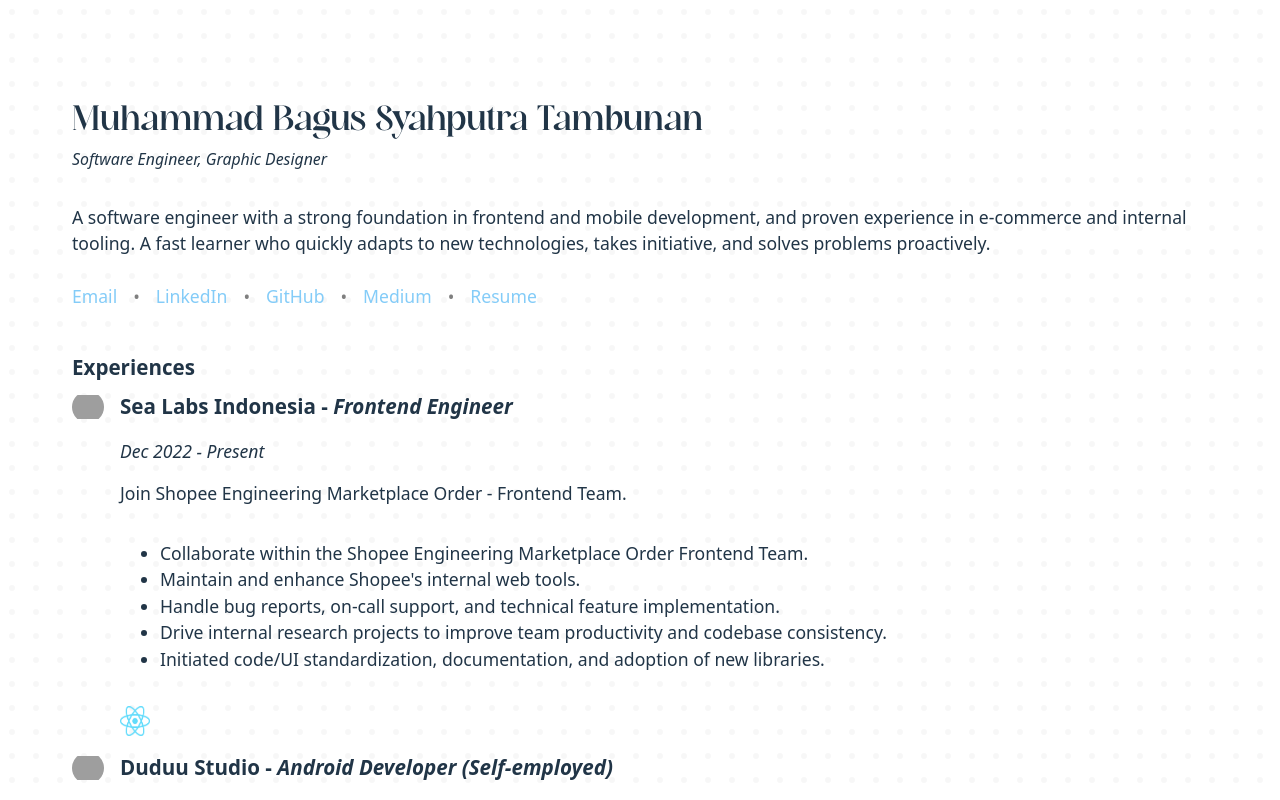
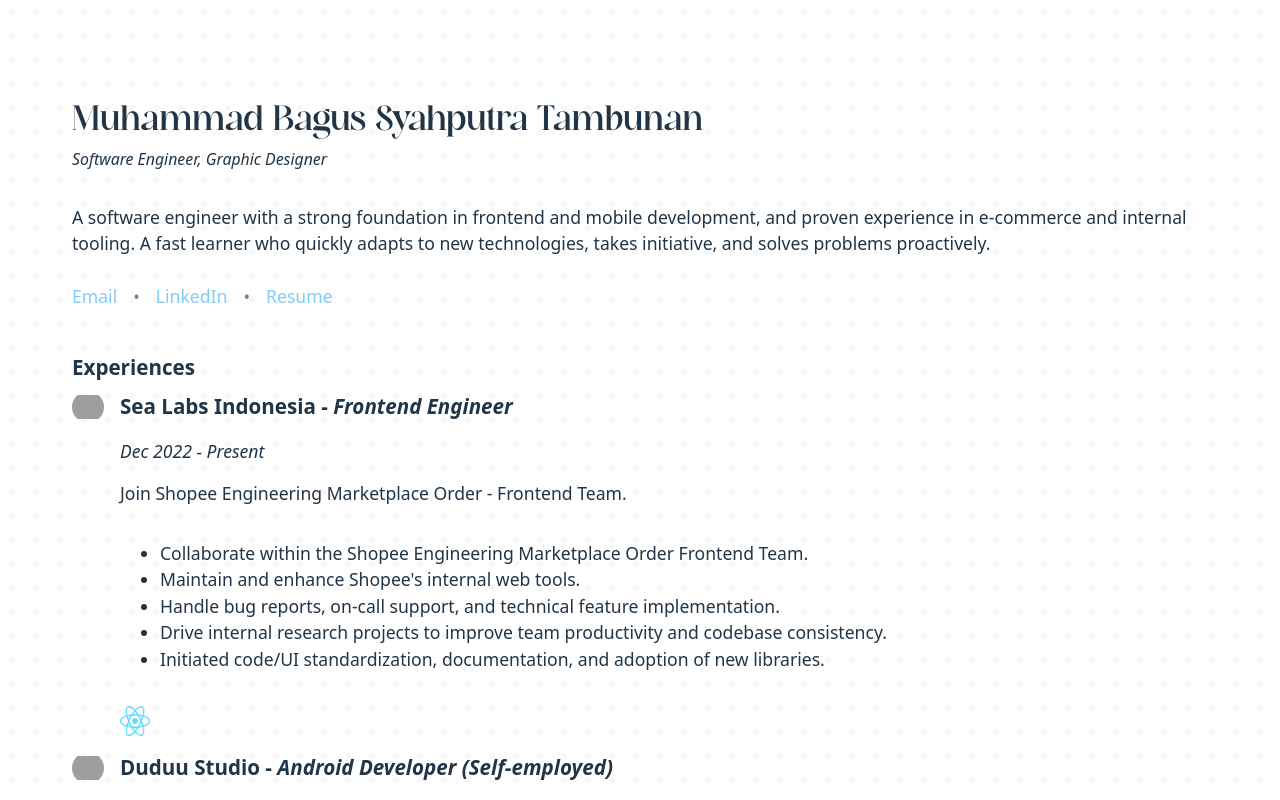
Before and after one commit to bagustambunan/software-engineer-portfolio-web, a React (Vite) app: page / in a window 1280 px wide. Both pictures are taken after a click on the button "💾 Download my profile". Shown: the top 800 px of the page. Built offline with nearby package versions, Linux system fonts and the light colour scheme; grey boxes are pictures that could not be loaded.

Commit message:
add more links

```diff
--- a/src/components/ContactList/index.tsx
+++ /dev/null
@@ -1,25 +0,0 @@
-import { Link } from "react-router-dom";
-import { Fragment } from "react/jsx-runtime";
-import styles from "./style.module.css";
-import Empty from "../Empty";
-import type { Contact } from "../../constants/types";
-
-export default function ContactList({ contacts }: { contacts?: Contact[] }) {
-  if (!contacts || contacts.length === 0) {
-    return <Empty />;
-  }
-  return (
-    <div className={styles.linksContainer}>
-      {contacts.map((contact, contactIndex) => (
-        <Fragment key={`contact-${contactIndex}`}>
-          <Link to={contact.link} target="_blank">
-            {contact.name}
-          </Link>
-          {contactIndex < contacts.length - 1 && (
-            <span className={styles.linkSeparator}>•</span>
-          )}
-        </Fragment>
-      ))}
-    </div>
-  );
-}
--- /dev/null
+++ b/src/components/LinkList/index.tsx
@@ -0,0 +1,25 @@
+import { Link } from "react-router-dom";
+import { Fragment } from "react/jsx-runtime";
+import styles from "./style.module.css";
+import Empty from "../Empty";
+import type { Link as LinkType } from "../../constants/types";
+
+export default function LinkList({ links }: { links?: LinkType[] }) {
+  if (!links || links.length === 0) {
+    return <Empty />;
+  }
+  return (
+    <div className={styles.linksContainer}>
+      {links.map((link, linkIndex) => (
+        <Fragment key={`link-${linkIndex}`}>
+          <Link to={link.link} target="_blank">
+            {link.name}
+          </Link>
+          {linkIndex < links.length - 1 && (
+            <span className={styles.linkSeparator}>•</span>
+          )}
+        </Fragment>
+      ))}
+    </div>
+  );
+}
--- a/src/constants/contact.ts
+++ /dev/null
@@ -1,22 +0,0 @@
-export const contacts = [
-  {
-    name: "Email",
-    link: "mailto:mhdbagus78@gmail.com",
-  },
-  {
-    name: "LinkedIn",
-    link: "https://www.linkedin.com/in/bagustambunan",
-  },
-  {
-    name: "GitHub",
-    link: "https://github.com/bagustambunan",
-  },
-  {
-    name: "Medium",
-    link: "https://bagustambunan.medium.com",
-  },
-  {
-    name: "Resume",
-    link: "https://www.cake.me/muhammad-bagus-syahputra-tambunan",
-  },
-];
--- /dev/null
+++ b/src/constants/link.ts
@@ -0,0 +1,40 @@
+import type { Link } from "./types";
+import { LinkType } from "./types";
+
+export const links: Link[] = [
+  {
+    name: "Email",
+    link: "mailto:mhdbagus78@gmail.com",
+    type: LinkType.CONTACT,
+  },
+  {
+    name: "LinkedIn",
+    link: "https://www.linkedin.com/in/bagustambunan",
+    type: LinkType.CONTACT,
+  },
+  {
+    name: "GitHub",
+    link: "https://github.com/bagustambunan",
+    type: LinkType.OTHER,
+  },
+  {
+    name: "Medium",
+    link: "https://bagustambunan.medium.com",
+    type: LinkType.OTHER,
+  },
+  {
+    name: "Resume",
+    link: "https://www.cake.me/muhammad-bagus-syahputra-tambunan",
+    type: LinkType.CONTACT,
+  },
+  {
+    name: "LINE Sticker Store (Pencil loves Paper)",
+    link: "https://line.me/S/shop/sticker/author/75954",
+    type: LinkType.OTHER,
+  },
+  {
+    name: "LINE Sticker Store (PECEL Stickers)",
+    link: "https://line.me/S/shop/sticker/author/89968",
+    type: LinkType.OTHER,
+  },
+];
--- a/src/constants/types.ts
+++ b/src/constants/types.ts
@@ -41,8 +41,14 @@
   emoji: string;
 };
 
-export type Contact = {
+export enum LinkType {
+  CONTACT = "contact",
+  OTHER = "other",
+}
+
+export type Link = {
   name: string;
+  type: LinkType;
   link: string;
 };
 
--- a/src/index.css
+++ b/src/index.css
@@ -83,3 +83,9 @@
   margin: 0;
   padding: 0;
 }
+
+.container {
+  display: flex;
+  flex-direction: column;
+  gap: 16px;
+}
--- a/src/pages/Contact/index.tsx
+++ b/src/pages/Contact/index.tsx
@@ -1,12 +1,25 @@
 import PageTitle from "../../components/PageTitle";
-import { contacts } from "../../constants/contact";
-import ContactList from "../../components/ContactList";
+import { links } from "../../constants/link";
+import LinkList from "../../components/LinkList";
+import { LinkType } from "../../constants/types";
+import Section from "../../components/Section";
 
 export default function ContactPage() {
   return (
     <div>
       <PageTitle title="💬 Contact Me" description="Get in touch with me." />
-      <ContactList contacts={contacts} />
+      <div className="container">
+        <Section title="Contact">
+          <LinkList
+            links={links.filter((link) => link.type === LinkType.CONTACT)}
+          />
+        </Section>
+        <Section title="Other Links">
+          <LinkList
+            links={links.filter((link) => link.type === LinkType.OTHER)}
+          />
+        </Section>
+      </div>
     </div>
   );
 }
--- a/src/pages/Resume/index.tsx
+++ b/src/pages/Resume/index.tsx
@@ -7,8 +7,9 @@
 import ProjectList from "../../components/ProjectList";
 import { projects } from "../../constants/project";
 import styles from "./style.module.css";
-import ContactList from "../../components/ContactList";
-import { contacts } from "../../constants/contact";
+import LinkList from "../../components/LinkList";
+import { links } from "../../constants/link";
+import { LinkType } from "../../constants/types";
 
 export default function ResumePage() {
   useEffect(() => {
@@ -24,7 +25,7 @@
         />
         <span>{profile.longDescription}</span>
         <br /><br />
-        <ContactList contacts={contacts} />
+        <LinkList links={links.filter((link) => link.type === LinkType.CONTACT)} />
       </div>
       <br />
       <Section title="Experiences">
```
Also changed, not shown: src/components/LinkList/style.module.css (renamed from src/components/ContactList/style.module.css).
